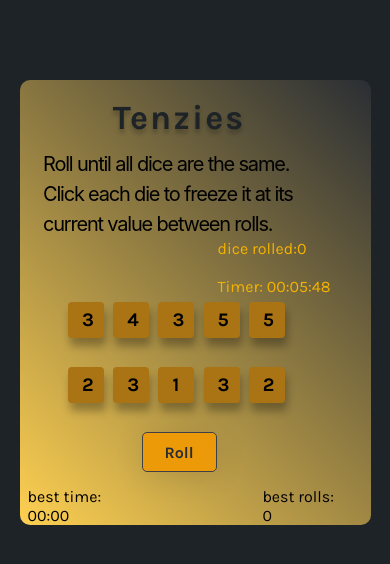
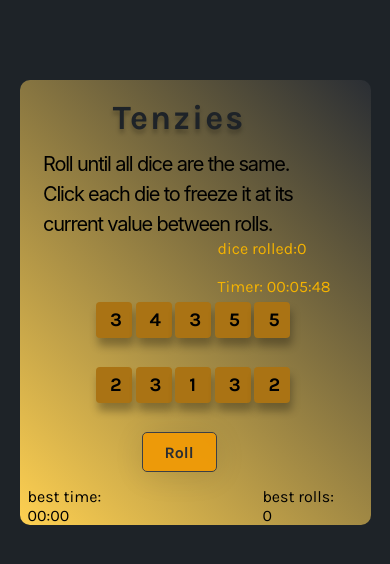
Before and after one commit to Mkhaleddd/tenzies-dice-game, a React (Create React App) app: page / in a window 390 px wide. Shown: the top 564 px of the page. Built offline with nearby package versions, Linux system fonts and the light colour scheme.

Commit message:
style-issue

```diff
--- a/src/App.css
+++ b/src/App.css
@@ -61,7 +61,7 @@ padding-left: 8px;
   grid-gap: 0px ;
   margin-left:auto;
   margin-right:auto;
-
+  padding-left: 2em;
 }
 .die{
 height: 36px;
@@ -264,7 +264,4 @@ padding-left: 0.5em;
   main{
     width: 90%;
   }
-  .dice-con{
-    padding-left: 0.25em;
-  }
 }
```
